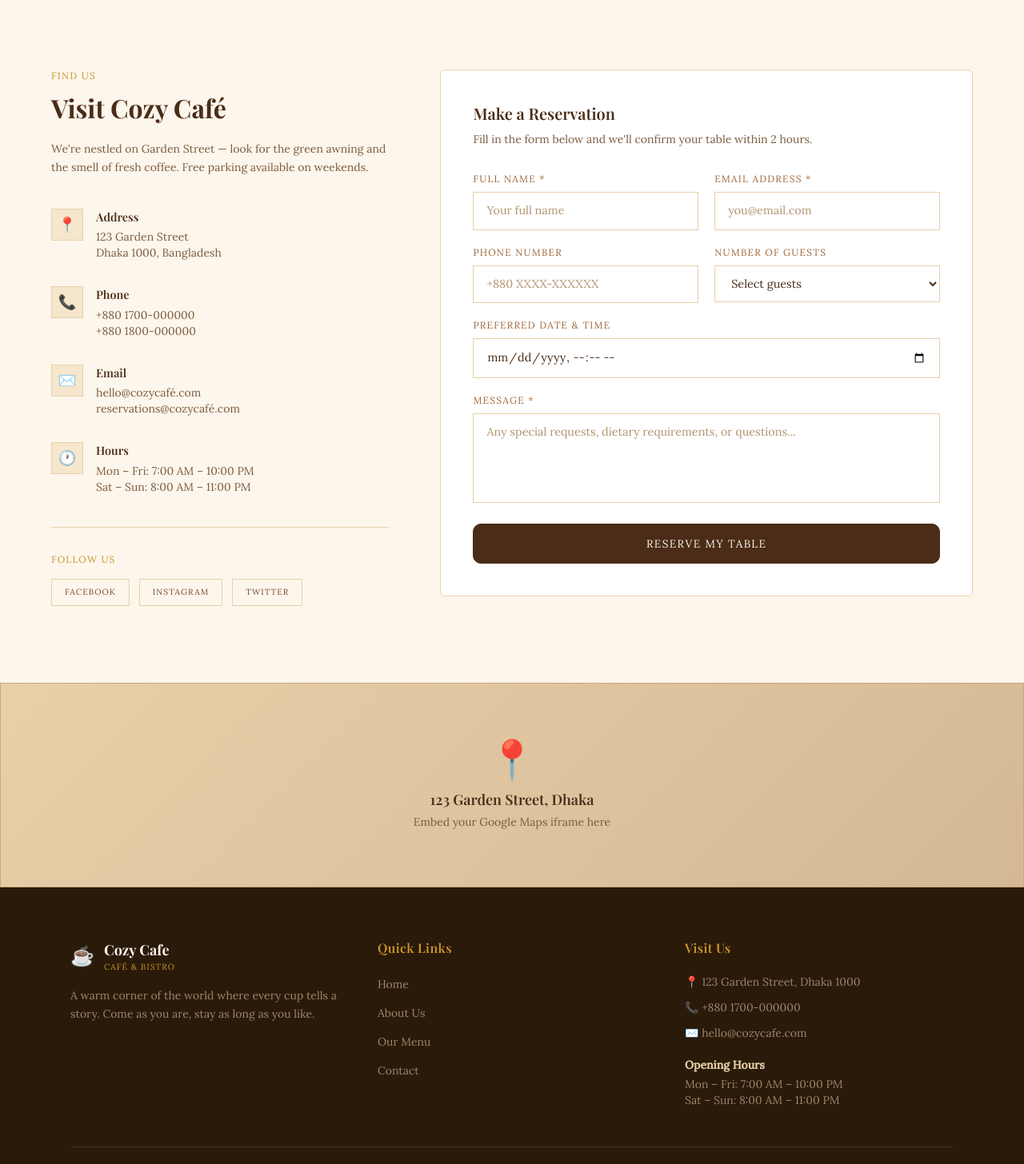
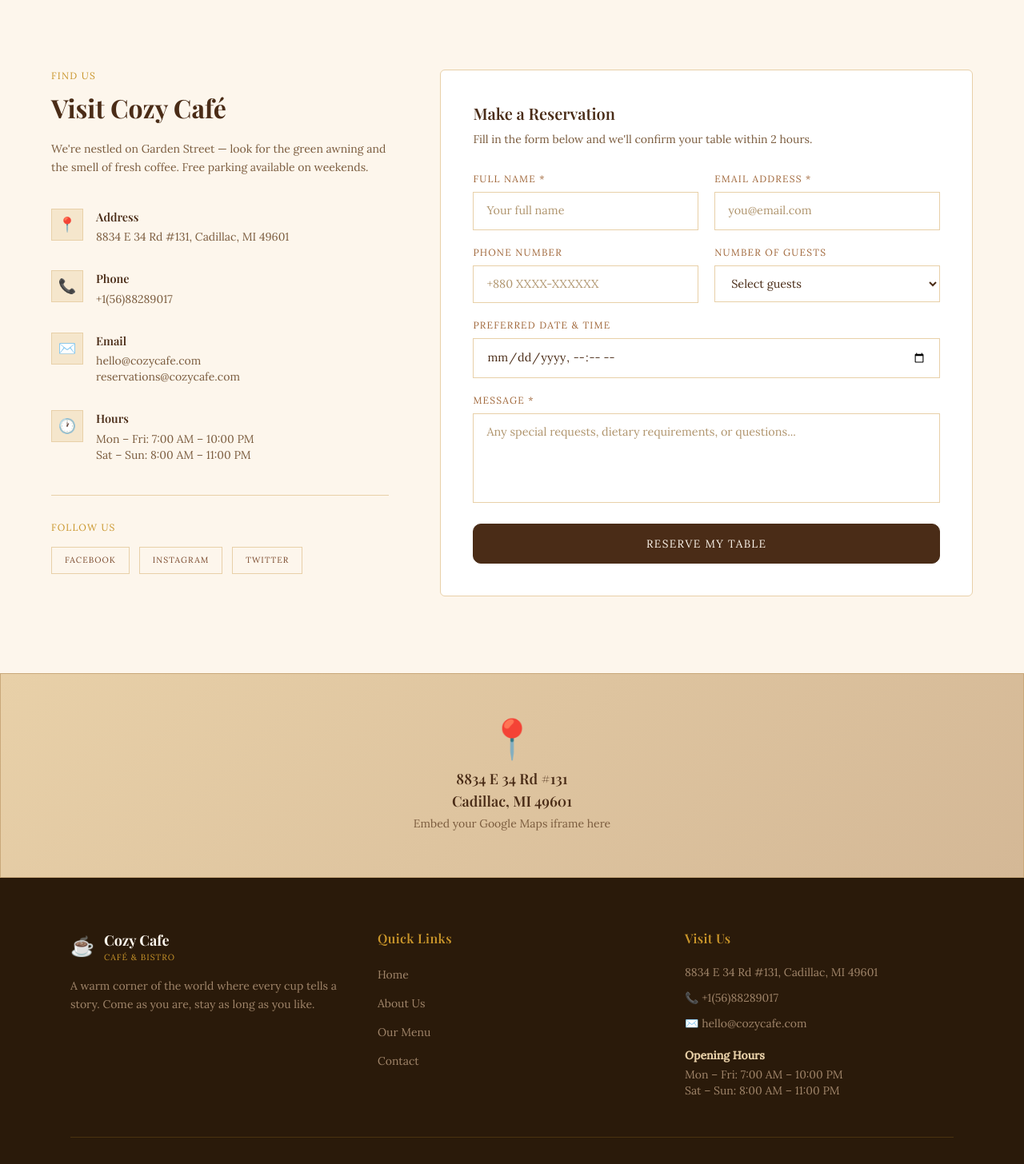
Before and after one commit to Fahim550/cozy-cafe, a Next.js app: page /contact in a window 1280 px wide. Shown: the part 445-1901 px from the top of the page at 80% size. Built offline with nearby package versions, Linux system fonts and the light colour scheme; a web font is replaced by a local one.

Commit message:
address correct

```diff
--- a/app/about/page.jsx
+++ b/app/about/page.jsx
@@ -25,7 +25,7 @@ const team = [
     emoji: "👨‍🍳",
     name: "Rafiq Islam",
     role: "Head Chef",
-    bio: "15 years of culinary experience across Dhaka and Chittagong.",
+    bio: "15 years of culinary experience across Cadillac, MI.",
   },
   {
     emoji: "☕",
@@ -137,8 +137,8 @@ export default function About() {
                 />
               </div>
               <div className="absolute bottom-6 left-6 bg-[#4A2C17] text-white px-6 py-4 rounded-2xl shadow-lg">
-                <p className="text-sm font-medium">Since 2019</p>
-                <p className="text-xs text-[#C4A882]">Dhaka, Bangladesh</p>
+                <p className="text-sm font-medium">Since 2015</p>
+                <p className="text-xs text-[#C4A882]">Cadillac, MI</p>
               </div>
             </div>
           </div>
--- a/app/components/Footer.jsx
+++ b/app/components/Footer.jsx
@@ -67,8 +67,9 @@ export default function Footer() {
               Visit Us
             </h4>
             <div className="space-y-3 text-sm" style={{ color: "#A0856A" }}>
-              <p>📍 123 Garden Street, Dhaka 1000</p>
-              <p>📞 +880 1700-000000</p>
+              <p>8834 E 34 Rd #131, Cadillac, MI 49601</p>
+
+              <p>📞 +1(56)88289017</p>
               <p>✉️ hello@cozycafe.com</p>
               <div className="pt-2">
                 <p className="font-semibold mb-1" style={{ color: "#E8D0A8" }}>
--- a/app/contact/page.jsx
+++ b/app/contact/page.jsx
@@ -21,17 +21,17 @@ const info = [
   {
     icon: "📍",
     title: "Address",
-    lines: ["123 Garden Street", "Dhaka 1000, Bangladesh"],
+    lines: ["8834 E 34 Rd #131, Cadillac, MI 49601"],
   },
   {
     icon: "📞",
     title: "Phone",
-    lines: ["+880 1700-000000", "+880 1800-000000"],
+    lines: ["+1(56)88289017"],
   },
   {
     icon: "✉️",
     title: "Email",
-    lines: ["hello@cozycafé.com", "reservations@cozycafé.com"],
+    lines: ["hello@cozycafe.com", "reservations@cozycafe.com"],
   },
   {
     icon: "🕐",
@@ -434,7 +434,8 @@ export default function Contact() {
               className="font-display font-semibold text-lg"
               style={{ color: "#4A2C17" }}
             >
-              123 Garden Street, Dhaka
+              <p>8834 E 34 Rd #131</p>
+              <p>Cadillac, MI 49601</p>
             </p>
             <p className="text-sm mt-1" style={{ color: "#7B5C3E" }}>
               Embed your Google Maps iframe here
--- a/app/page.jsx
+++ b/app/page.jsx
@@ -196,7 +196,7 @@ export default function Home() {
               className="text-xs tracking-widest uppercase"
               style={{ color: "#C9952A" }}
             >
-              Est. 2019 · Dhaka, Bangladesh
+              Est. 2015 · Cadillac, MI
             </span>
             <div
               style={{ height: "1px", width: "40px", background: "#C9952A" }}
```
